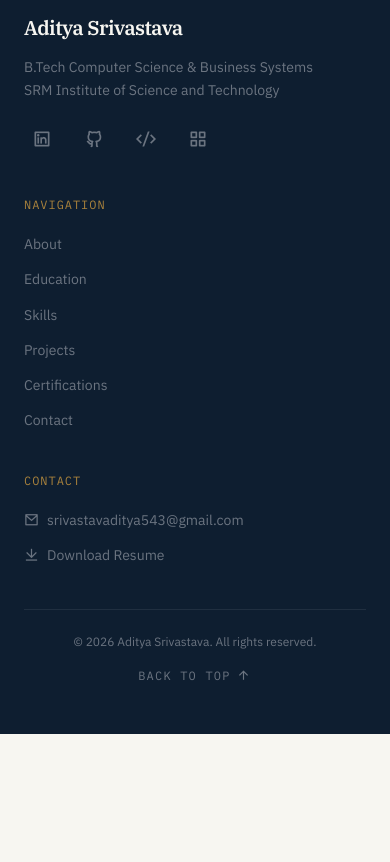
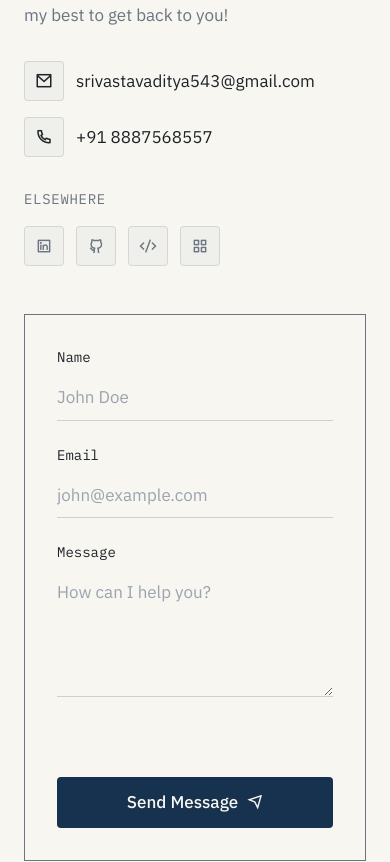
Before and after one commit to Aadi6705/Portfolio, a React (Vite) app: page / in a window 390 px wide. Shown: the part 7763-8625 px from the top of the page. Before the commit the page ends 8497 px from the top, so only its background shows below. Built offline with nearby package versions, Linux system fonts and the light colour scheme.

Commit message:
feat: implement functional contact form with EmailJS integration and validation

```diff
--- a/src/components/sections/Contact.jsx
+++ b/src/components/sections/Contact.jsx
@@ -1,16 +1,242 @@
-// src/components/sections/Contact.jsx — Phase 1 shell (filled in Phase 7)
+// src/components/sections/Contact.jsx
+import { useState } from 'react'
+import emailjs from '@emailjs/browser'
 import SectionHeading from '../ui/SectionHeading.jsx'
+import { profile, socials } from '../../data/content.js'
+import { useScrollReveal } from '../../hooks/useScrollReveal.js'
 
 export default function Contact() {
+  useScrollReveal('.contact-reveal', { distance: '12px', duration: 400 })
+
+  const [formData, setFormData] = useState({ name: '', email: '', message: '' })
+  const [status, setStatus] = useState('idle') // idle, submitting, success, error
+  const [errorMessage, setErrorMessage] = useState('')
+
+  const handleChange = (e) => {
+    setFormData((prev) => ({ ...prev, [e.target.name]: e.target.value }))
+    if (status === 'error') setStatus('idle')
+  }
+
+  const validate = () => {
+    if (!formData.name.trim()) return 'Name is required.'
+    if (!formData.email.trim()) return 'Email is required.'
+    if (!/^[^\s@]+@[^\s@]+\.[^\s@]+$/.test(formData.email)) return 'Please enter a valid email address.'
+    if (!formData.message.trim()) return 'Message is required.'
+    return null
+  }
+
+  const handleSubmit = (e) => {
+    e.preventDefault()
+    const validationError = validate()
+    if (validationError) {
+      setErrorMessage(validationError)
+      setStatus('error')
+      return
+    }
+
+    setStatus('submitting')
+
+    // Use .env variables - fallback to empty strings if missing during dev
+    const serviceId = import.meta.env.VITE_EMAILJS_SERVICE_ID || ''
+    const templateId = import.meta.env.VITE_EMAILJS_TEMPLATE_ID || ''
+    const publicKey = import.meta.env.VITE_EMAILJS_PUBLIC_KEY || ''
+
+    if (!serviceId || !templateId || !publicKey) {
+      // In local dev without keys, mock success to allow UI testing
+      console.warn('EmailJS keys are missing. Mocking success.')
+      setTimeout(() => {
+        setStatus('success')
+        setFormData({ name: '', email: '', message: '' })
+      }, 1000)
+      return
+    }
+
+    emailjs
+      .send(
+        serviceId,
+        templateId,
+        {
+          from_name: formData.name,
+          reply_to: formData.email,
+          message: formData.message,
+        },
+        publicKey
+      )
+      .then(() => {
+        setStatus('success')
+        setFormData({ name: '', email: '', message: '' })
+      })
+      .catch((error) => {
+        console.error('EmailJS Error:', error)
+        setErrorMessage('Failed to send message. Please try again later or email me directly.')
+        setStatus('error')
+      })
+  }
+
   return (
     <section
       id="contact"
       aria-labelledby="contact-heading"
-      className="section-padding bg-paper border-t border-slate/10"
+      className="section-padding bg-paper border-t border-slate/15"
     >
-      <div className="content-container">
+      <div className="content-container contact-reveal">
         <SectionHeading id="contact-heading">Contact</SectionHeading>
-        <p className="font-sans text-body text-slate">Contact form and links — built in Phase 7.</p>
+
+        <div className="mt-12 grid grid-cols-1 md:grid-cols-12 gap-12 lg:gap-16">
+          {/* Left Col: Direct Info */}
+          <div className="md:col-span-5 flex flex-col gap-8">
+            <div>
+              <h3 className="font-serif text-h3-mob md:text-h3 text-ink leading-tight">
+                Let's get in touch
+              </h3>
+              <p className="font-sans text-body text-slate mt-4 max-w-sm">
+                I'm currently open to software engineering and data science opportunities.
+                Whether you have a question or just want to say hi, I'll try my best to get back to you!
+              </p>
+            </div>
+
+            <div className="flex flex-col gap-4">
+              <a
+                href={`mailto:${profile.email}`}
+                className="group flex items-center gap-3 font-sans text-body text-ink hover:text-navy transition-colors duration-fast w-fit"
+              >
+                <div className="w-10 h-10 flex items-center justify-center border border-slate/20 rounded bg-slate/5 group-hover:border-navy/30 group-hover:bg-navy/5 transition-all duration-fast">
+                  <i className="ri-mail-line text-lg" aria-hidden="true" />
+                </div>
+                <span>{profile.email}</span>
+              </a>
+
+              <a
+                href={`tel:${profile.phone.replace(/\s+/g, '')}`}
+                className="group flex items-center gap-3 font-sans text-body text-ink hover:text-navy transition-colors duration-fast w-fit"
+              >
+                <div className="w-10 h-10 flex items-center justify-center border border-slate/20 rounded bg-slate/5 group-hover:border-navy/30 group-hover:bg-navy/5 transition-all duration-fast">
+                  <i className="ri-phone-line text-lg" aria-hidden="true" />
+                </div>
+                <span>{profile.phone}</span>
+              </a>
+            </div>
+
+            {/* Social Links */}
+            <div>
+              <p className="font-mono text-small text-slate uppercase tracking-wider mb-4">Elsewhere</p>
+              <div className="flex flex-wrap items-center gap-3">
+                {socials.map((social) => (
+                  social.placeholder ? (
+                    <span
+                      key={social.id}
+                      className="w-10 h-10 flex items-center justify-center border border-slate/10 rounded bg-slate/5 text-slate/40 cursor-not-allowed"
+                      title={`${social.label} (Coming Soon)`}
+                    >
+                      <i className={social.icon} aria-hidden="true" />
+                    </span>
+                  ) : (
+                    <a
+                      key={social.id}
+                      href={social.url}
+                      target="_blank"
+                      rel="noopener noreferrer"
+                      className="w-10 h-10 flex items-center justify-center border border-slate/20 rounded bg-slate/5 text-slate hover:border-brass hover:text-navy hover:bg-brass/10 transition-all duration-fast focus-visible:outline focus-visible:outline-2 focus-visible:outline-brass"
+                      aria-label={social.label}
+                    >
+                      <i className={social.icon} aria-hidden="true" />
+                    </a>
+                  )
+                ))}
+              </div>
+            </div>
+          </div>
+
+          {/* Right Col: Form */}
+          <div className="md:col-span-7">
+            <form
+              onSubmit={handleSubmit}
+              className="ledger-card bg-paper flex flex-col gap-6"
+              noValidate
+            >
+              <div className="flex flex-col gap-2">
+                <label htmlFor="name" className="font-mono text-small text-ink">Name</label>
+                <input
+                  type="text"
+                  id="name"
+                  name="name"
+                  value={formData.name}
+                  onChange={handleChange}
+                  disabled={status === 'submitting'}
+                  className="w-full bg-transparent border-b border-slate/30 py-2 font-sans text-body text-ink focus:border-navy focus:outline-none transition-colors duration-fast disabled:opacity-50"
+                  placeholder="John Doe"
+                />
+              </div>
+
+              <div className="flex flex-col gap-2">
+                <label htmlFor="email" className="font-mono text-small text-ink">Email</label>
+                <input
+                  type="email"
+                  id="email"
+                  name="email"
+                  value={formData.email}
+                  onChange={handleChange}
+                  disabled={status === 'submitting'}
+                  className="w-full bg-transparent border-b border-slate/30 py-2 font-sans text-body text-ink focus:border-navy focus:outline-none transition-colors duration-fast disabled:opacity-50"
+                  placeholder="john@example.com"
+                />
+              </div>
+
+              <div className="flex flex-col gap-2">
+                <label htmlFor="message" className="font-mono text-small text-ink">Message</label>
+                <textarea
+                  id="message"
+                  name="message"
+                  value={formData.message}
+                  onChange={handleChange}
+                  disabled={status === 'submitting'}
+                  rows="4"
+                  className="w-full bg-transparent border-b border-slate/30 py-2 font-sans text-body text-ink focus:border-navy focus:outline-none transition-colors duration-fast resize-y disabled:opacity-50"
+                  placeholder="How can I help you?"
+                />
+              </div>
+
+              {/* Status Messages */}
+              <div aria-live="polite" className="min-h-[24px]">
+                {status === 'error' && (
+                  <p className="font-sans text-small text-error flex items-center gap-2">
+                    <i className="ri-error-warning-line" aria-hidden="true" />
+                    {errorMessage}
+                  </p>
+                )}
+                {status === 'success' && (
+                  <p className="font-sans text-small text-success flex items-center gap-2">
+                    <i className="ri-checkbox-circle-line" aria-hidden="true" />
+                    Message sent successfully! I'll get back to you soon.
+                  </p>
+                )}
+              </div>
+
+              <button
+                type="submit"
+                disabled={status === 'submitting' || status === 'success'}
+                className="w-full sm:w-auto self-start mt-2 px-8 py-3 bg-navy text-paper font-sans font-medium rounded hover:bg-brass transition-colors duration-fast disabled:opacity-70 disabled:cursor-not-allowed focus-visible:outline focus-visible:outline-2 focus-visible:outline-offset-2 focus-visible:outline-brass flex items-center justify-center gap-2"
+              >
+                {status === 'submitting' ? (
+                  <>
+                    <i className="ri-loader-4-line animate-spin" aria-hidden="true" />
+                    Sending...
+                  </>
+                ) : status === 'success' ? (
+                  <>
+                    <i className="ri-check-line" aria-hidden="true" />
+                    Sent
+                  </>
+                ) : (
+                  <>
+                    Send Message
+                    <i className="ri-send-plane-line" aria-hidden="true" />
+                  </>
+                )}
+              </button>
+            </form>
+          </div>
+        </div>
       </div>
     </section>
   )
```
Also changed, not shown: 1 other file (tests, documents, lock files or other folders).
